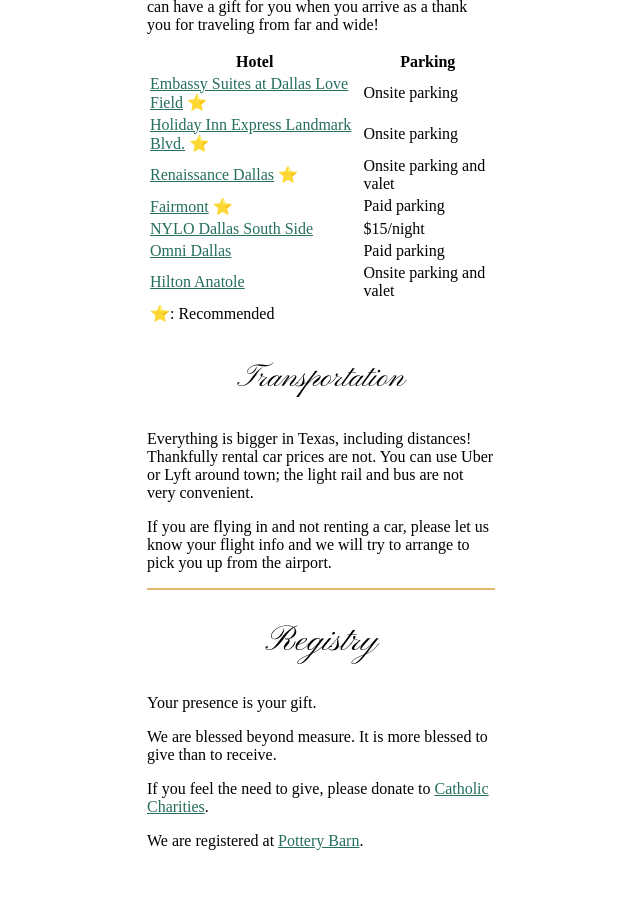
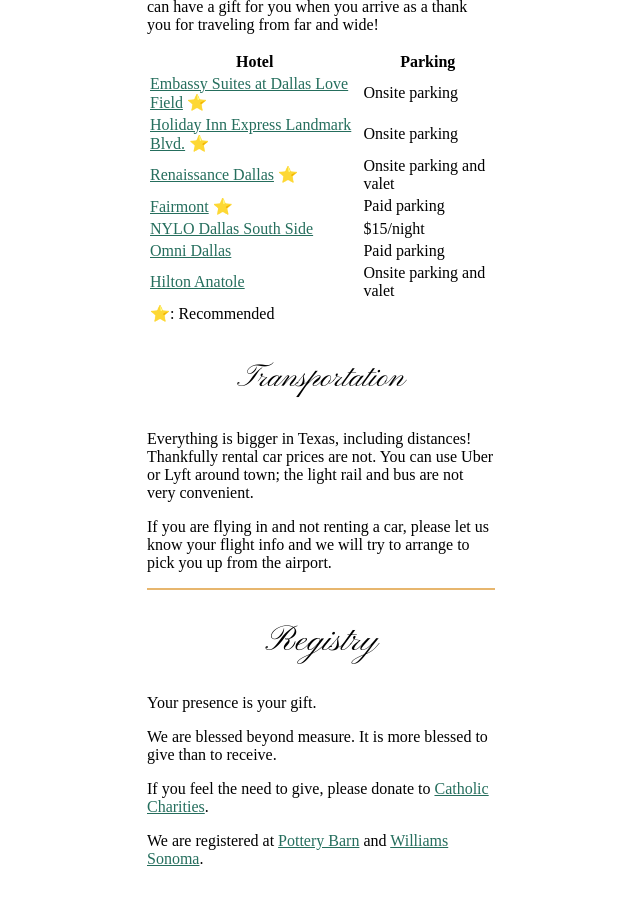
Before and after one commit to breckenedge/meowiedintexas.com, a Jekyll site: the page built from index.html, in a window 1280 px wide and 900 px high, scrolled down 1857 px. Shown: the whole window, without its empty margins (319-959 px from the left). Built offline with Jekyll 4.4.1, drawn with Linux system fonts in a browser that asks for light colours.

Commit message:
Add Williams Sonoma registry entry.

```diff
--- a/index.html
+++ b/index.html
@@ -130,5 +130,7 @@
 <p>If you feel the need to give, please donate to <a href="https://ccdallas.org/donate">Catholic Charities</a>.</p>
 <p>
   We are registered at
-  <a href="https://www.potterybarn.com/registry/500109474/registry-list.html?cm_ven=WedCh&bnrid=3340801&cm_ite=GiftGiver&cm_pla=WCSearchResults&cm_cat=Registry">Pottery Barn</a>.
+  <a href="https://www.potterybarn.com/registry/500109474/registry-list.html?cm_ven=WedCh&bnrid=3340801&cm_ite=GiftGiver&cm_pla=WCSearchResults&cm_cat=Registry">Pottery Barn</a>
+  and
+  <a href="https://www.williams-sonoma.com/registry/xvkr86g6jf/registry-list.html">Williams Sonoma</a>.
 </p>
```
